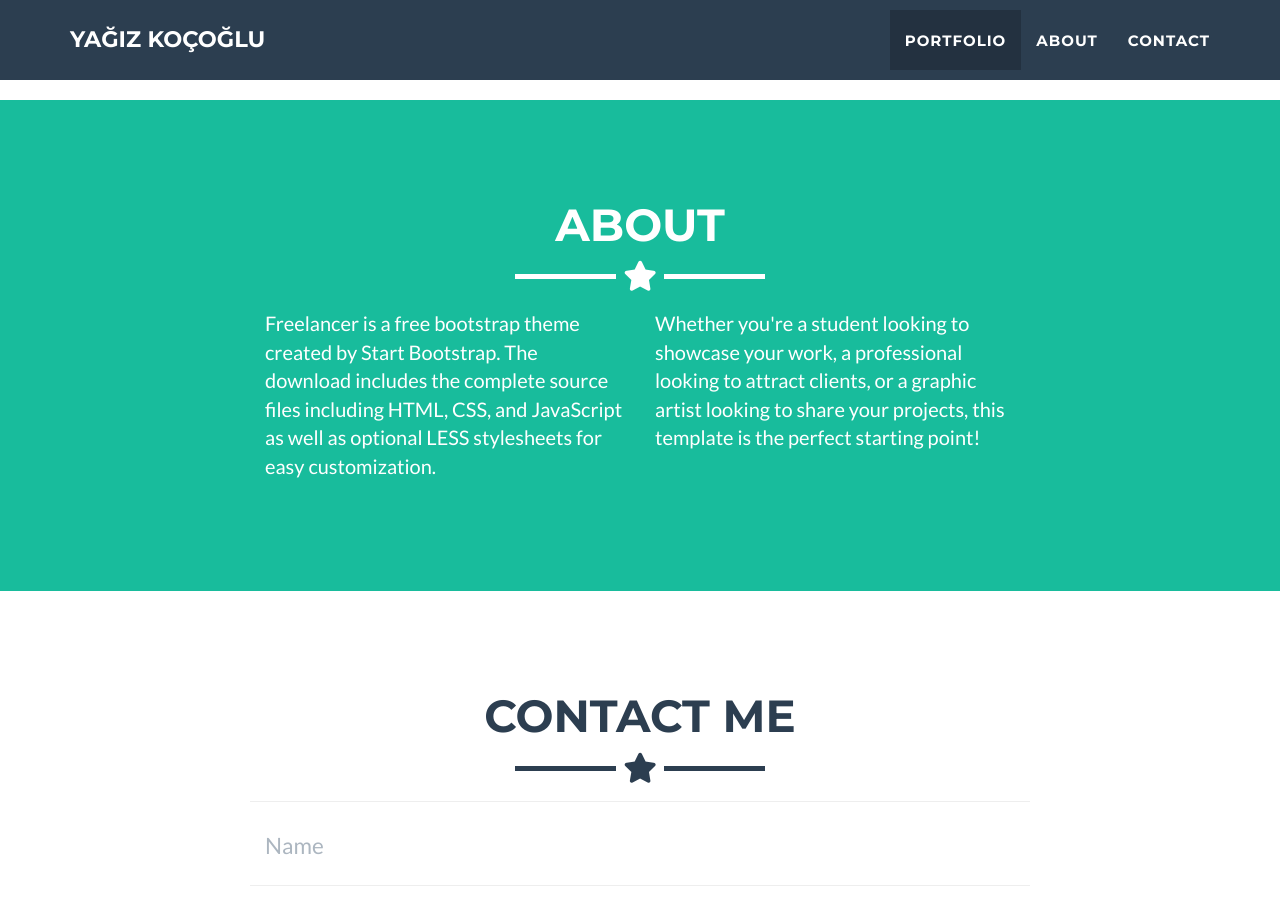
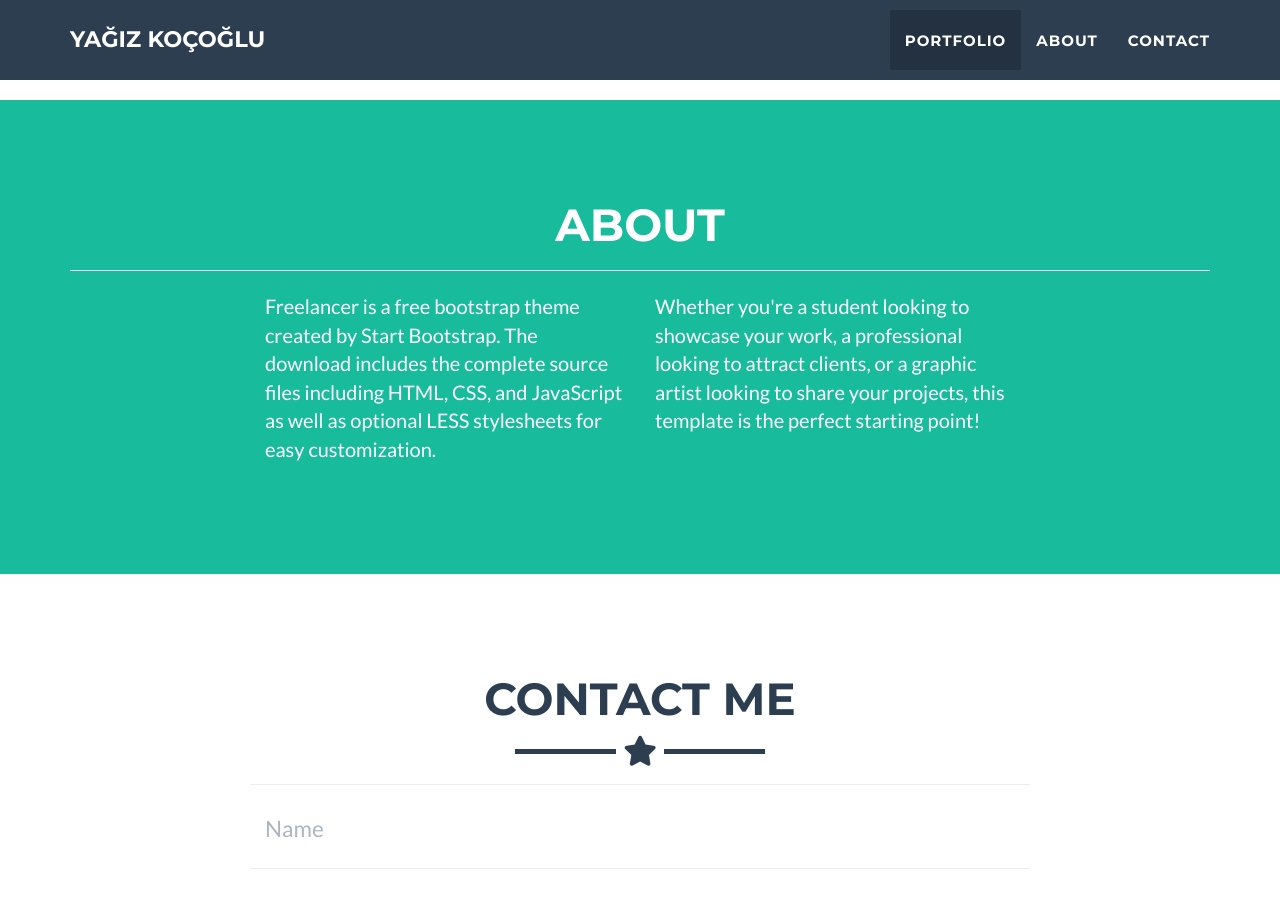
Before and after one commit to yaggy12/yagizkocoglu.github.io, a Jekyll site: the page built from _posts/2014-07-17-project-2.markdown, in a window 1280 px wide and 900 px high, scrolled down 1916 px. Built offline with Jekyll 4.4.1, drawn with Linux system fonts in a browser that asks for light colours.

Commit message:
Update about.html

```diff
--- a/_includes/about.html
+++ b/_includes/about.html
@@ -4,7 +4,7 @@
     <div class="row">
       <div class="col-lg-12 text-center">
         <h2>About</h2>
-        <hr class="star-light">
+        <hr class="light">
       </div>
     </div>
     <div class="row">
```
